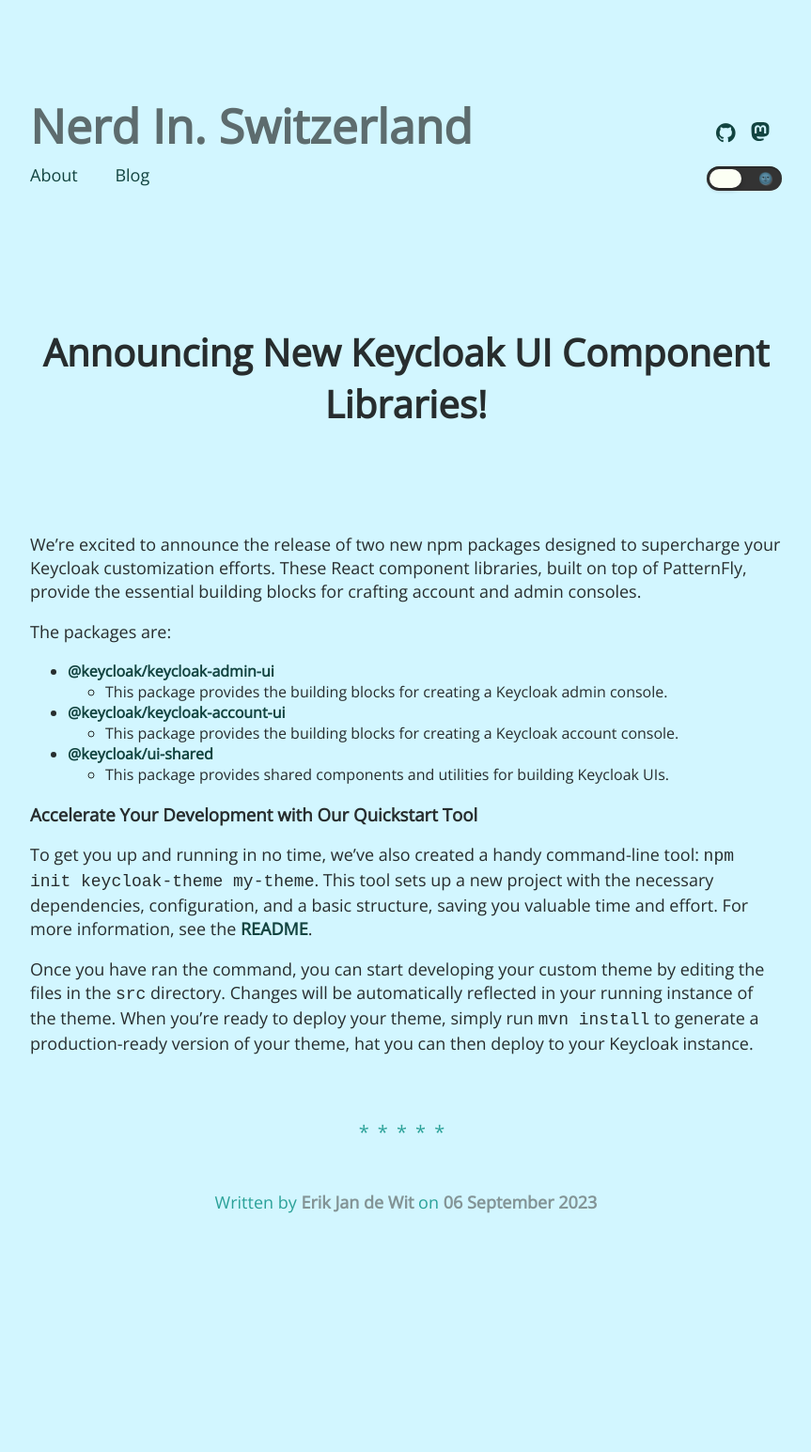
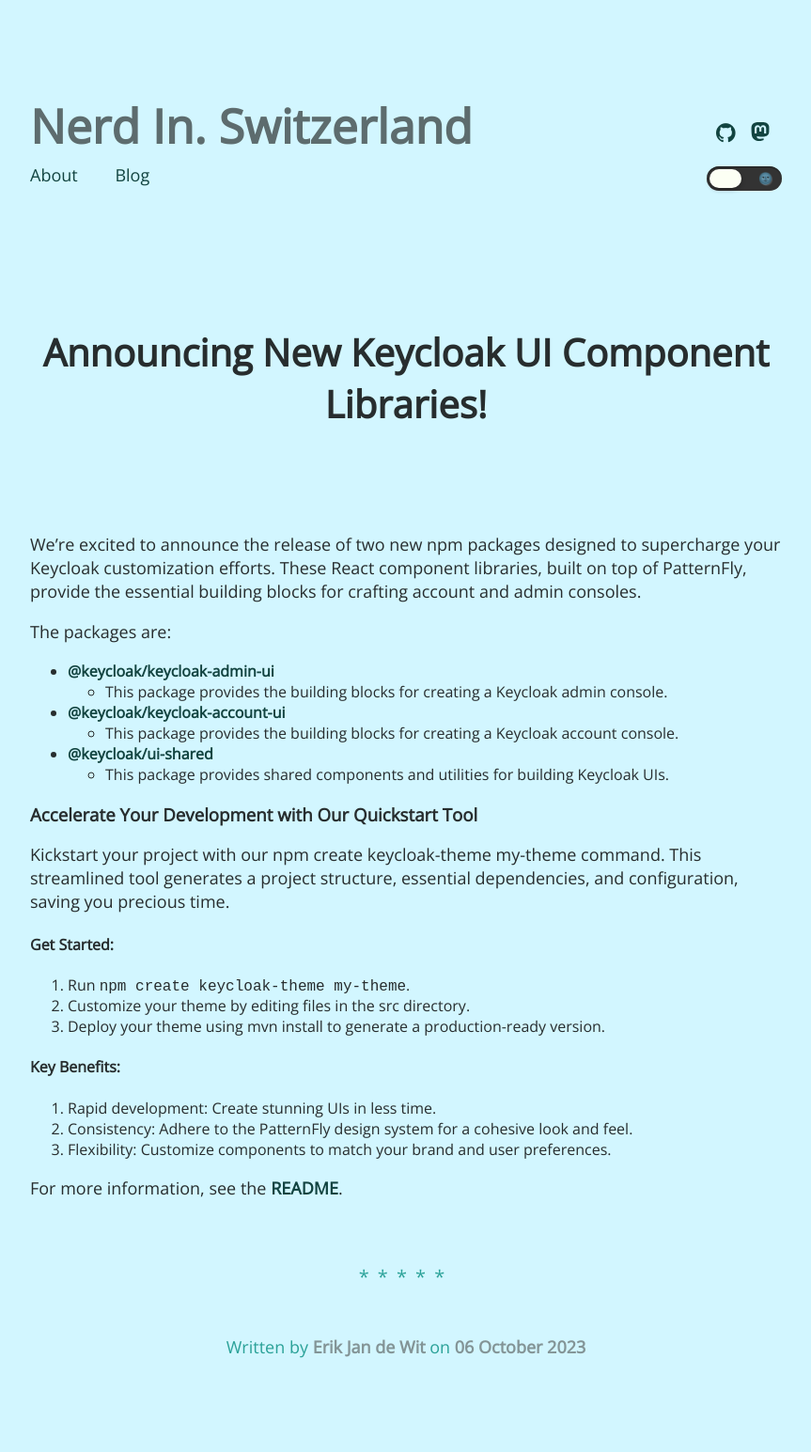
Before and after one commit to edewit/edewit.github.io, a Jekyll site: the page built from _posts/2023-10-06-keycloak-customizable-ui.md, in a window 1280 px wide. Shown: the whole page at 94% size, without its empty margins (208-1071 px from the left). Built offline with Jekyll 4.4.1, drawn with Linux system fonts in a browser that asks for light colours; comment, search, counter and statistics services are not loaded; before the commit the page ends 1391 px from its top, so only the background shows below that.

Commit message:
small texual changes

```diff
--- a/_posts/2023-09-06-keycloak-customizable-ui.md
+++ b/_posts/2023-10-06-keycloak-customizable-ui.md
@@ -20,10 +20,19 @@
 
 ### Accelerate Your Development with Our Quickstart Tool
 
-To get you up and running in no time, we've also created a handy command-line tool: `npm init keycloak-theme my-theme`.
-This tool sets up a new project with the necessary dependencies, configuration, and a basic structure, saving you valuable time and effort.
+Kickstart your project with our npm create keycloak-theme my-theme command.
+This streamlined tool generates a project structure, essential dependencies, and configuration, saving you precious time.
+
+#### Get Started:
+
+1. Run `npm create keycloak-theme my-theme`.
+1. Customize your theme by editing files in the src directory.
+1. Deploy your theme using mvn install to generate a production-ready version.
+
+#### Key Benefits:
+
+1. Rapid development: Create stunning UIs in less time.
+1. Consistency: Adhere to the PatternFly design system for a cohesive look and feel.
+1. Flexibility: Customize components to match your brand and user preferences.
+
 For more information, see the [README](https://github.com/keycloak/keycloak/blob/main/js/apps/create-keycloak-theme/README.md).
-
-Once you have ran the command, you can start developing your custom theme by editing the files in the `src` directory.
-Changes will be automatically reflected in your running instance of the theme.
-When you're ready to deploy your theme, simply run `mvn install` to generate a production-ready version of your theme, hat you can then deploy to your Keycloak instance.
```
Also changed, not shown: other parts of _posts/2023-10-06-keycloak-customizable-ui.md (+1 -1 lines).
